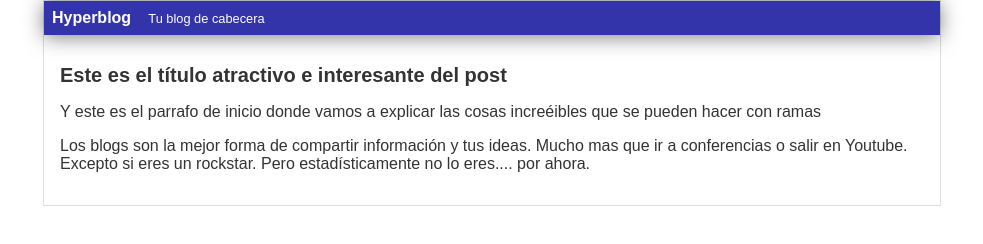
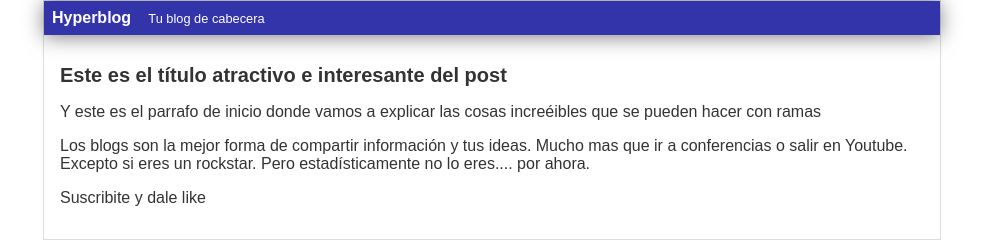
Before and after one commit to Remberto98/hyperglog, a plain HTML site: page index.html in a window 1280 px wide. Shown: the whole page, without its empty margins (148-1131 px from the left). Drawn offline with Linux system fonts and the light colour scheme.

Commit message:
suscripción

```diff
--- a/index.html
+++ b/index.html
@@ -19,6 +19,7 @@
                 <p>Y este es el parrafo de inicio donde vamos a explicar las cosas increéibles que se pueden hacer con ramas</p>
                 <p>Los blogs son la mejor forma de compartir información y tus ideas. Mucho mas que ir a conferencias o salir en Youtube. Excepto si eres un rockstar. Pero estadísticamente no lo eres.... por ahora.</p>
 
+                <p> Suscribite y dale like</p>
         </div>
     </body>
 </html>
```
